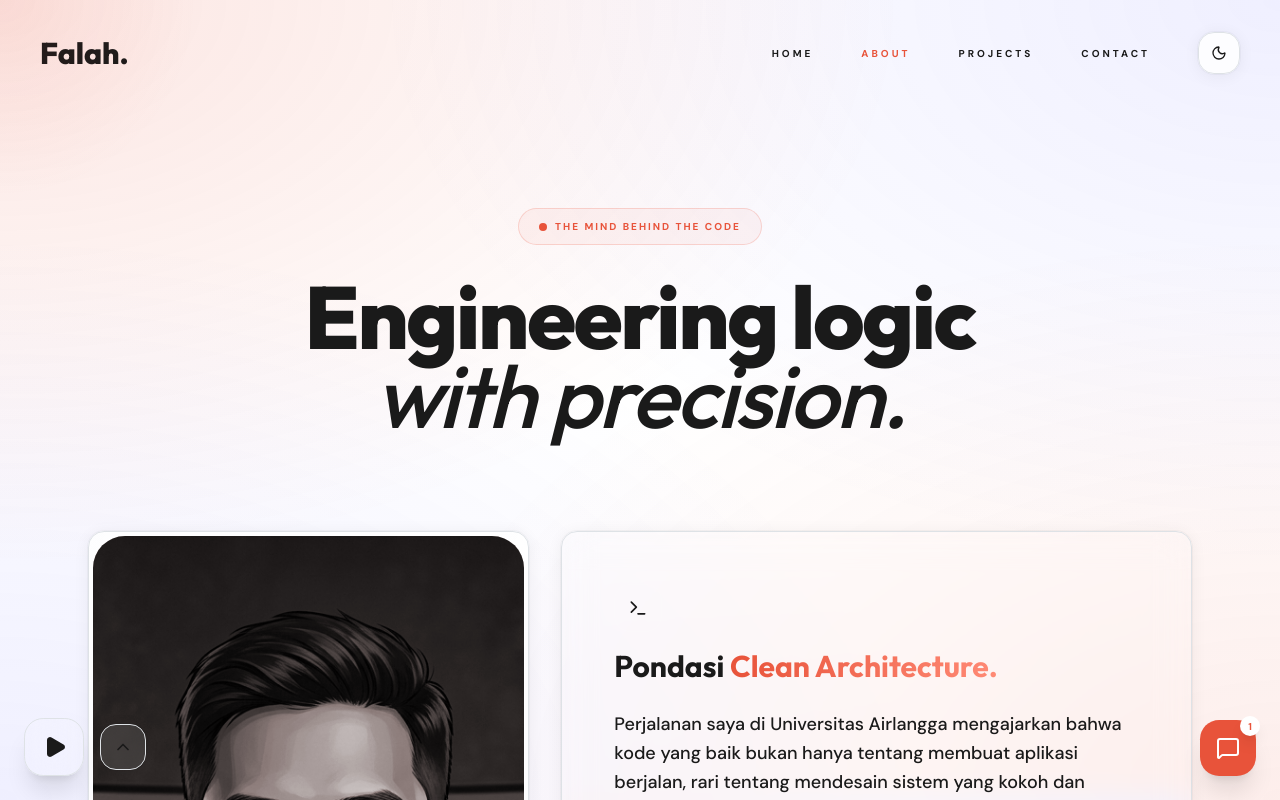
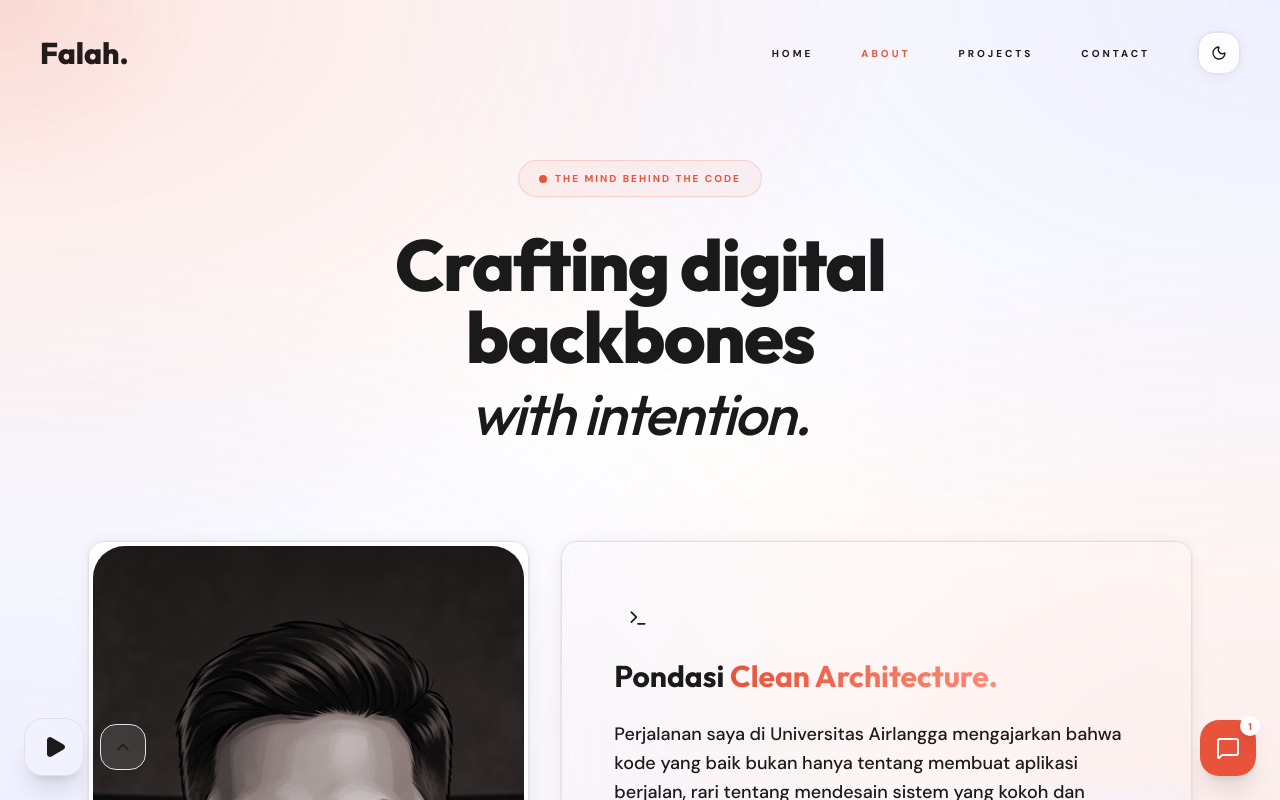
Before and after one commit to Fals-Code/my-portfolio, a Next.js app: page /about in a window 1280 px wide. Shown: the top 800 px of the page. Built offline with nearby package versions, Linux system fonts and the light colour scheme.

Commit message:
feat: implement dynamic project case study pages and add new hero section components

```diff
--- a/app/about/page.tsx
+++ b/app/about/page.tsx
@@ -49,7 +49,7 @@ const timeline = [
 
 export default function AboutPage() {
   return (
-    <div className="flex flex-col w-full min-h-screen overflow-x-hidden pt-32 pb-32">
+    <div className="flex flex-col w-full min-h-screen overflow-x-hidden pt-24 md:pt-20 pb-32">
 
       {/* 1. Deep Dive Hero */}
       <section className="container mx-auto px-6 mb-24 max-w-4xl text-center">
@@ -63,9 +63,9 @@ export default function AboutPage() {
             <span className="w-2 h-2 rounded-full bg-accent animate-pulse" />
             The Mind Behind The Code
           </div>
-          <h1 className="text-4xl md:text-6xl lg:text-[5.5rem] font-syne font-extrabold leading-[0.9] text-[var(--text)] tracking-tight">
-            Engineering logic <br className="hidden md:block" />
-            <span className="text-text-muted italic font-medium">with precision.</span>
+          <h1 className="text-4xl md:text-5xl lg:text-[4.5rem] font-syne font-extrabold leading-[1] text-[var(--text)] tracking-tight">
+            Crafting digital backbones <br className="hidden md:block" />
+            <span className="text-text-muted italic font-medium text-[0.8em]">with intention.</span>
           </h1>
         </motion.div>
       </section>
--- a/app/projects/[slug]/page.tsx
+++ b/app/projects/[slug]/page.tsx
@@ -81,7 +81,7 @@ export default async function CaseStudyPage({ params }: { params: any }) {
   return (
     <div className="flex flex-col w-full min-h-screen pb-32">
       {/* Navigation Top */}
-      <div className="container mx-auto px-6 pt-12 mt-10 md:mt-24 flex justify-between items-center relative z-10">
+      <div className="container mx-auto px-6 pt-6 mt-16 md:mt-16 flex justify-between items-center relative z-10">
         <Link
           href="/projects"
           className="inline-flex items-center gap-2 text-text-muted hover:text-accent transition-colors text-[10px] font-bold uppercase tracking-[0.2em] group glass-panel px-4 py-2 rounded-full"
@@ -113,7 +113,7 @@ export default async function CaseStudyPage({ params }: { params: any }) {
 
       {/* Massive Hero Image Block */}
       {cs.heroImage && (
-        <div className="container mx-auto px-6 mt-12 mb-16">
+        <div className="container mx-auto px-6 mt-8 mb-16">
           <div className="relative w-full aspect-[4/3] md:aspect-[21/9] rounded-[2.5rem] overflow-hidden border border-white/10 shadow-2xl shadow-accent/5 group">
              <Image
                 src={cs.heroImage}
--- a/components/sections/ContactHeroSection.tsx
+++ b/components/sections/ContactHeroSection.tsx
@@ -9,7 +9,7 @@ import { motion } from "framer-motion";
  */
 export default function ContactHeroSection() {
   return (
-    <section className="container mx-auto px-6 pt-28 md:pt-32 pb-8">
+    <section className="container mx-auto px-6 pt-24 md:pt-24 pb-8">
       <div className="max-w-3xl space-y-8">
         <SectionLabel>Get In Touch</SectionLabel>
         <motion.h1
--- a/components/sections/HeroSection.tsx
+++ b/components/sections/HeroSection.tsx
@@ -16,7 +16,7 @@ import CodeAnimation from "./CodeAnimation";
  */
 export default function HeroSection() {
   return (
-    <section className="relative overflow-hidden min-h-[90vh] flex items-center pt-32 pb-12">
+    <section className="relative overflow-hidden min-h-[85vh] flex items-center pt-24 md:pt-20 pb-12">
       {/* Background Decorative Mesh */}
       <div className="absolute inset-0 mesh-bg opacity-30 pointer-events-none" />
 
@@ -24,7 +24,7 @@ export default function HeroSection() {
         <div className="grid grid-cols-1 lg:grid-cols-2 gap-16 lg:gap-8 lg:items-start max-w-7xl mx-auto">
 
           {/* Right Column: Code Animation (Top on Mobile) */}
-          <div className="order-1 lg:order-2 w-full flex justify-center lg:justify-end lg:pt-32">
+          <div className="order-1 lg:order-2 w-full flex justify-center lg:justify-end lg:pt-24">
             <CodeAnimation />
           </div>
 
--- a/components/sections/ProjectsHeroSection.tsx
+++ b/components/sections/ProjectsHeroSection.tsx
@@ -9,7 +9,7 @@ import { motion } from "framer-motion";
  */
 export default function ProjectsHeroSection() {
   return (
-    <section className="container mx-auto px-6 pt-28 md:pt-32 pb-8">
+    <section className="container mx-auto px-6 pt-24 md:pt-24 pb-8">
       <div className="max-w-3xl space-y-8">
         <SectionLabel>What I've Built</SectionLabel>
         <motion.h1
```
